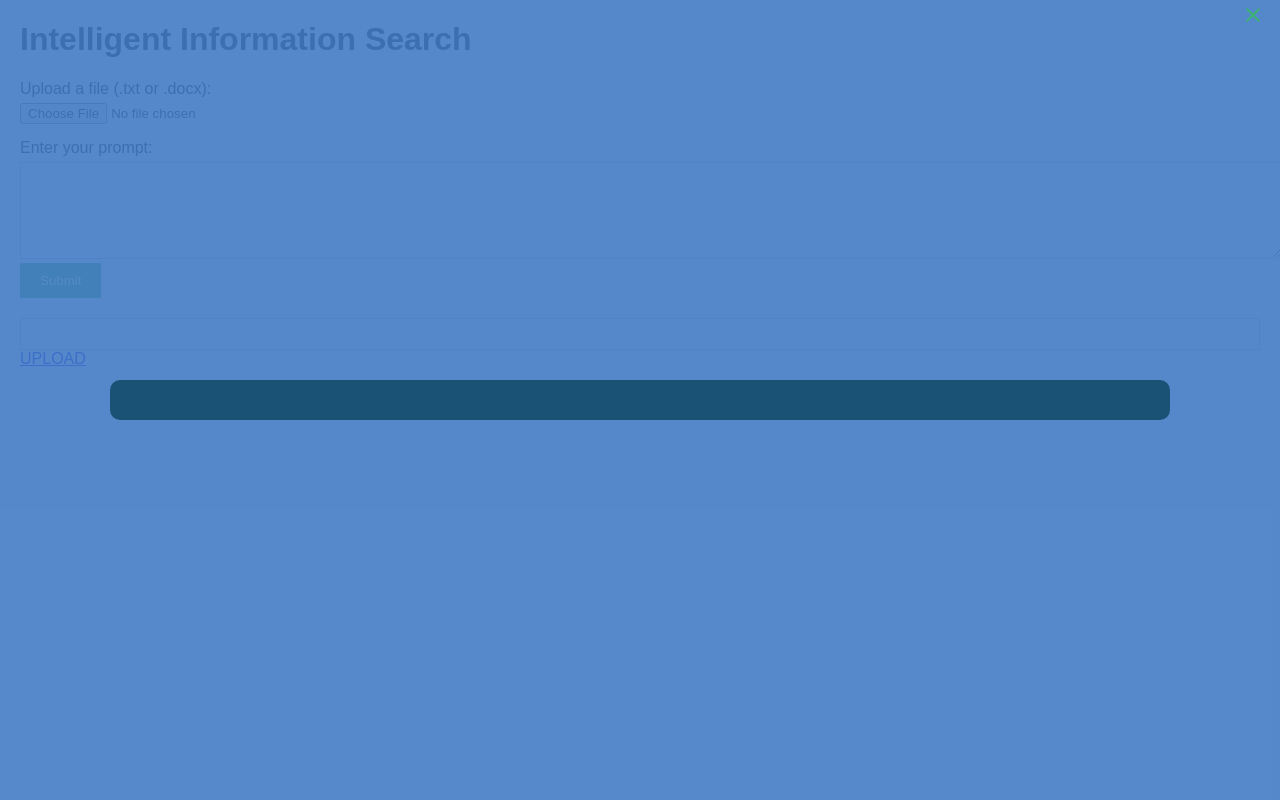
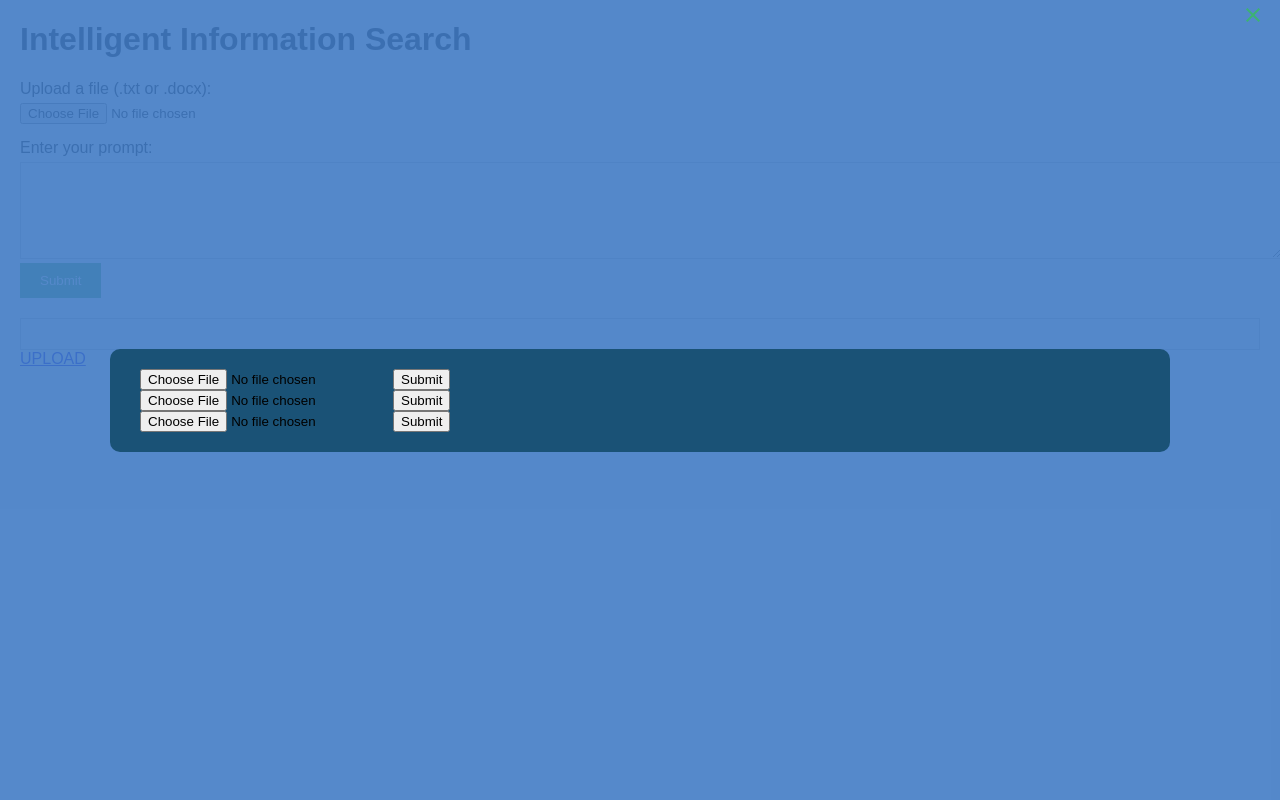
Before and after one commit to ronak-wani/IntelliCtrl-F, a Flask app: page / in a window 1280 px wide, after a click on "UPLOAD". Run offline with Flask 3, Linux system fonts and the light colour scheme.

Commit message:
text extract from pdf, txt, docx

```diff
--- a/application.py
+++ b/application.py
@@ -9,43 +9,23 @@ from flask import render_template, redirect, request, app, flash, send_file
 from werkzeug.utils import secure_filename
 app = Flask(__name__)
 
-@app.route("/")
+@app.route("/", methods=["GET", "POST"])
 def index():
-    # def register(self):
-    #     if request.method == "POST":
-    #         if request.form.get("usreg"):
-    #             name = request.form.get("fname")
-    #             usname = request.form.get("usname")
-    #             usemail = request.form.get("usemail")
-    #             usnum = request.form.get("usphnum")
-    #             uspwd = request.form.get("uspwd")
-    #             return redirect("/")
-    #
-    # def showNewProject(self):
-    #     return render_template("new-project.html")
-    #
-    # def userCode(self):
-    #     if request.method == "GET":
-    #         code = request.args.get("code")
-    #         language = request.args.get("language")
-    #         print(code, language)
-    #
-    # def pdf_uploader(self, file):
-    #         filename = secure_filename(file.filename)
-    #         filepath = os.path.join(tempfile.gettempdir(), filename)
-    #         file.save(filepath)
-    #         with open(filepath, "rb") as f:
-    #             reader = PyPDF2.PdfReader(f)
-    #             page = reader.pages[0]
-    #             text = page.extract_text()
-    #         return render_template("new-project.html", text=text)
-    # def txt_uploader(self, file):
-    #         filename = secure_filename(file.filename)
-    #         filepath = os.path.join(tempfile.gettempdir(), filename)
-    #         file.save(filepath)
-    #         with open(filepath, "rb") as f:
-    #             text = f.read()
-    #         return render_template("new-project.html", text=text)
+    def showNewProject(self):
+        return render_template("new-project.html")
+
+    def userCode(self):
+        if request.method == "GET":
+            code = request.args.get("code")
+            language = request.args.get("language")
+            print(code, language)
+    def txt_uploader(self, file):
+            filename = secure_filename(file.filename)
+            filepath = os.path.join(tempfile.gettempdir(), filename)
+            file.save(filepath)
+            with open(filepath, "rb") as f:
+                text = f.read()
+            return render_template("new-project.html", text=text)
     #
     # def docx_uploader(self, file):
     #         filename = secure_filename(file.filename)
@@ -56,6 +36,19 @@ def index():
     #         return render_template("new-project.html", text=text)
 
     return render_template("index.html")
-
+@app.route("/pdf_uploader", methods=["GET", "POST"])
+def pdf_uploader():
+    if request.method == 'POST':
+        file = request.files['file']
+    filename = secure_filename(file.filename)
+    filepath = os.path.join(tempfile.gettempdir(), filename)
+    file.save(filepath)
+    with open(filepath, "rb") as f:
+        reader = PyPDF2.PdfReader(f)
+        for i in range(len(reader.pages)):
+            page = reader.pages[i]
+            text = page.extract_text()
+            print(text)
+    return redirect("/")
 if __name__ == "__main__":
     app.run()
--- a/templates/index.html
+++ b/templates/index.html
@@ -29,7 +29,24 @@
 
 <div id="popup-box" class="modal">
     <div class="content">
-
+        <form id="show-uppdf" class="upload" action = "/pdf_uploader"" method = "POST" enctype = "multipart/form-data">
+            <div style="display: flex; align-items: center;">
+                <input class="" type = "file" name = "file">
+                <input class="" type = "submit">
+            </div>
+        </form>
+        <form id="show-uppdf" class="upload" action = "/txt_uploader"" method = "POST" enctype = "multipart/form-data">
+            <div style="display: flex; align-items: center;">
+                <input class="" type = "file" name = "file">
+                <input class="" type = "submit">
+            </div>
+        </form>
+        <form id="show-uppdf" class="upload" action = "/docx_uploader"" method = "POST" enctype = "multipart/form-data">
+            <div style="display: flex; align-items: center;">
+                <input class="" type = "file" name = "file">
+                <input class="" type = "submit">
+            </div>
+        </form>
     </div>
     <a href="#" class="box-close"><span class="material-symbols-outlined">close</span></a>
     </div>
```
